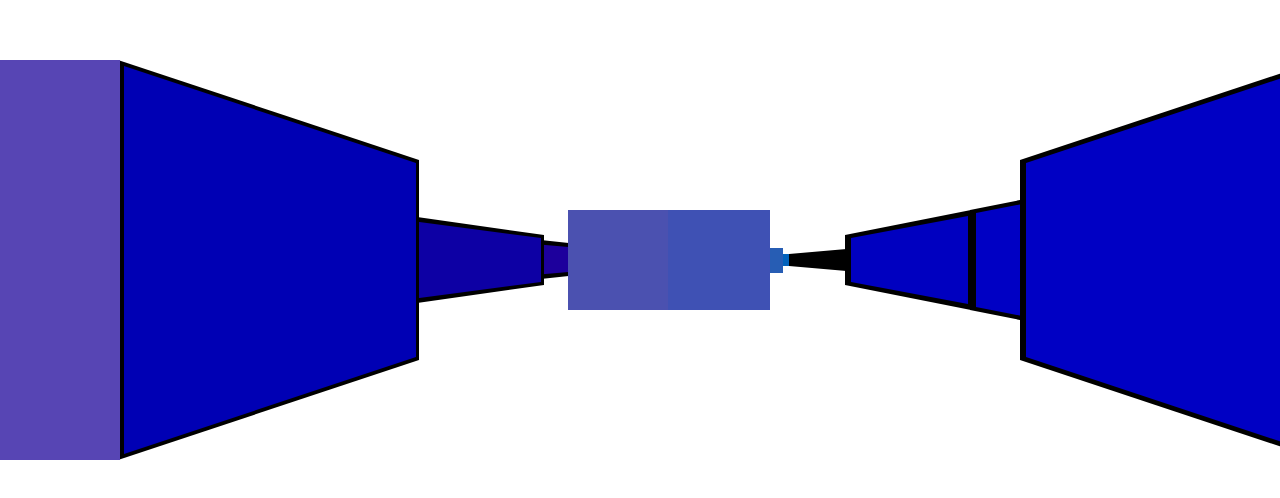
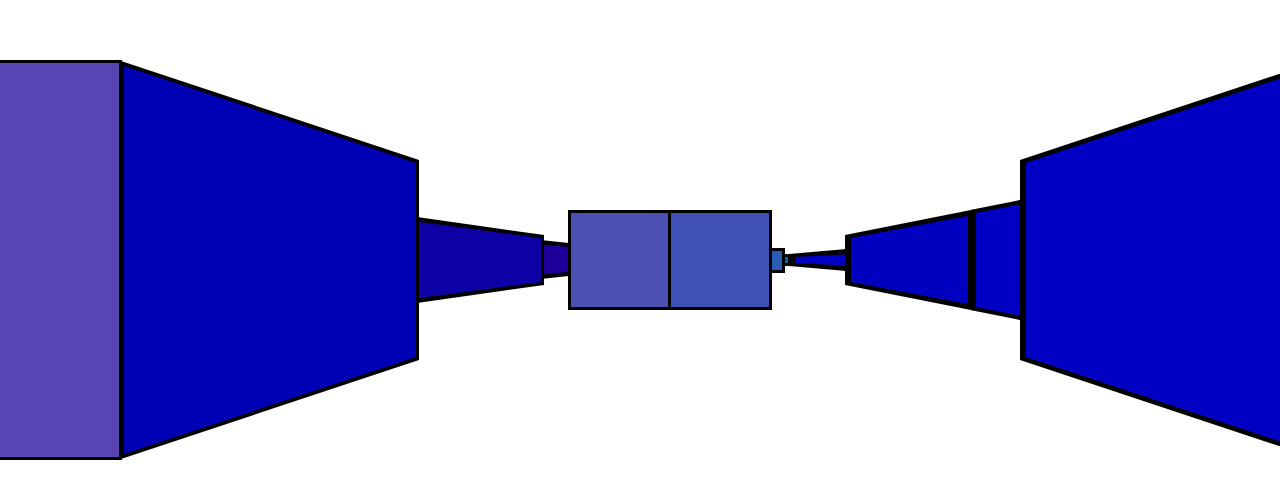
Before and after one commit to lucasw/jsstuff, a plain HTML site: page index.html in a window 1280 px wide. Shown: the part 140-638 px from the top of the page. Drawn offline with Linux system fonts and the light colour scheme.

Commit message:
Gave the flat walls a black border, which meant the regular width and height needed adjustment.

```diff
--- a/script.js
+++ b/script.js
@@ -57,7 +57,7 @@ var drawTrapezoidOutline = function(
   }
 
   if ((width > thickness * 2) && (height > thickness * 2) &&
-    (trap_height > thickness * 2)) {
+    (trap_height > thickness)) {
   //if (false) {
     drawTrapezoid(
       i, j, 'inner',
@@ -91,15 +91,15 @@ var drawFlatWall = function(the_canvas, i, j, color, x_dist, y_dist, sz,
   the_canvas.append(new_div);
 
   var z_index = -Math.round(y_dist * map.length);
-  $('#' + new_id).css('height', sz + 'px');
-  $('#' + new_id).css('width',  (sz + 2) + 'px');
+  $('#' + new_id).css('height', (sz-6) + 'px');
+  $('#' + new_id).css('width',  (sz-2) + 'px');
   $('#' + new_id).css('background-color', color);
   $('#' + new_id).css('z-index', z_index);
 
   $('#' + new_id).css('left',
         (x_center - 2) + 'px');
   $('#' + new_id).css('top',
-        (y_center) + 'px');
+        (y_center ) + 'px');
   }
 }
 
--- a/stylesheet.css
+++ b/stylesheet.css
@@ -8,6 +8,9 @@
   background-color: #554466;
   display: inline-block;
   border: 4px;
+  border-style: solid;
+  border-width: 3px;
+  border-color: #000000;
 }
 
 .row {
```
